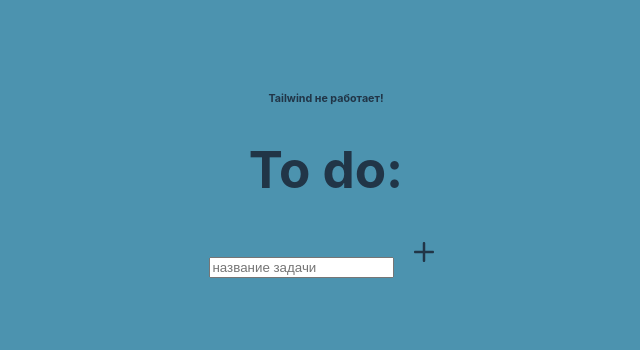
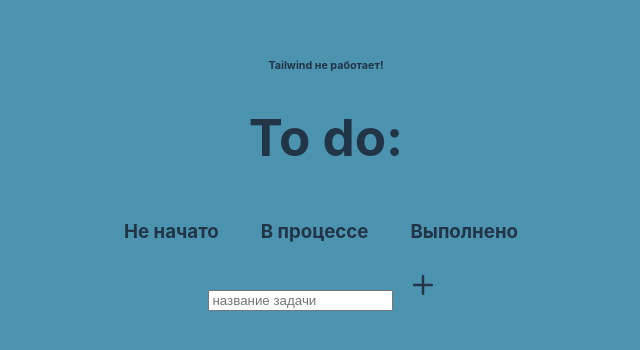
Before and after one commit to Asya0/react-todo, a React (Vite) app: page / in a window 1280 px wide. Shown: the part 228-578 px from the top of the page, without its empty margins (314-954 px from the left). Built offline with nearby package versions, Linux system fonts and the light colour scheme.

Commit message:
feat: added component Columns, added 'status' tasks

```diff
--- a/src/App.jsx
+++ b/src/App.jsx
@@ -1,6 +1,7 @@
 import { v4 as uuidv4 } from "uuid";
 import { useState, useEffect, React } from "react";
 import TaskList from "./TaskList";
+import Columns from "./Components/Dashboard/Columns";
 import "./App.css";
 import "./index.css";
 
@@ -18,24 +19,12 @@ const App = () => {
     }
   });
 
-  // const [tasks, setTasks] = useState([
-  //   { id: 1, title: " work ", isCompleted: true },
-  //   { id: 2, title: " покурить ", isCompleted: false },
-  //   { id: 3, title: " что-то типа обэда ", isCompleted: true },
-  //   { id: 4, title: " чтение ", isCompleted: false },
-  //   { id: 5, title: " учеба ", isCompleted: false },
-  // ]);
-
   // Сохранение задач в localStorage при изменении taskList
   useEffect(() => {
     localStorage.setItem("tasks", JSON.stringify(taskList));
     console.log("taskList", taskList);
     // сохраняет, но не отображает на экране все задачи
   }, [taskList]);
-
-  // useEffect(() => {
-  //   console.log("обновление setTasks");
-  // }, [setTasks]);
 
   //TODO находить нужную задачу и менять ее isChecked, по id
   const checkTask = (id) => {
@@ -72,6 +61,7 @@ const App = () => {
       id: uuidv4(),
       title: isValue,
       isCompleted: false,
+      status: "not_started",
     };
     console.log("id всех задач: ", newTask.id);
     setTaskList((prev) => [...prev, newTask]);
@@ -96,6 +86,8 @@ const App = () => {
             To do:
           </h1>
         </div>
+        <Columns tasks={taskList} onEdit={onEdit} />
+
         <div className="flex flex-col items-start gap-y-4">
           <TaskList
             tasks={taskList}
--- /dev/null
+++ b/src/Components/Dashboard/Columns.css
@@ -0,0 +1,9 @@
+.columns {
+  display: flex;
+  gap: 2rem;
+  justify-content: space-between;
+  width: 100%;
+}
+.column {
+  margin-right: 10px;
+}
--- /dev/null
+++ b/src/Components/Dashboard/Columns.jsx
@@ -0,0 +1,33 @@
+import { React } from "react";
+
+import "../Dashboard/Columns.css";
+import Task from "../../Task";
+const Columns = ({ tasks, onEdit }) => {
+  return (
+    <div className="columns">
+      <div className="column">
+        <h3>Не начато</h3>
+        {tasks
+          .filter((t) => t.status === "not_started")
+          .map((task) => (
+            <Task
+              key={task.id}
+              {...task}
+              // onCheck={onCheck}
+              // onRemove={onRemove}
+              onEdit={onEdit}
+            />
+          ))}
+      </div>
+      <div className="column">
+        <h3>В процессе</h3>
+        {/* {tasks.filter((t) => t.status === "process")} */}
+      </div>
+      <div className="column">
+        <h3>Выполнено</h3>
+        {/* {tasks.filter((t) => t.status === "done")} */}
+      </div>
+    </div>
+  );
+};
+export default Columns;
```
